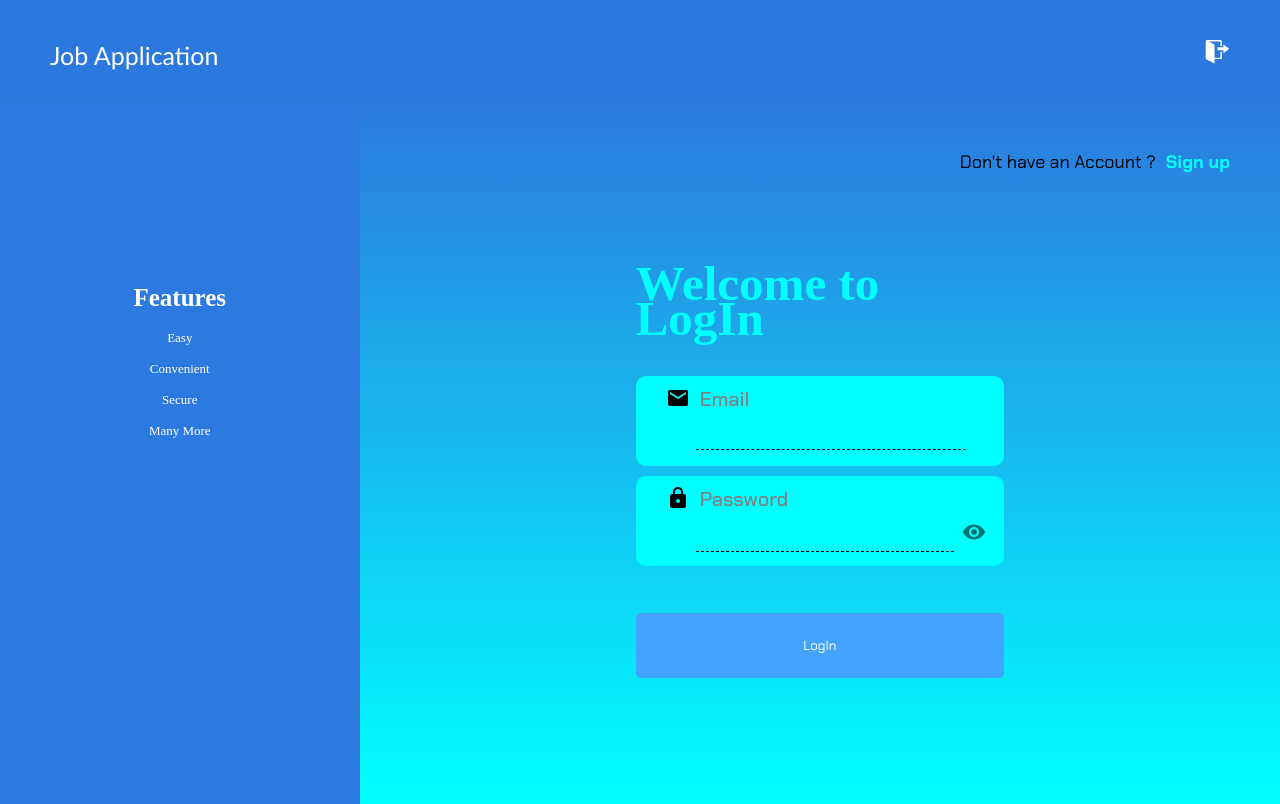
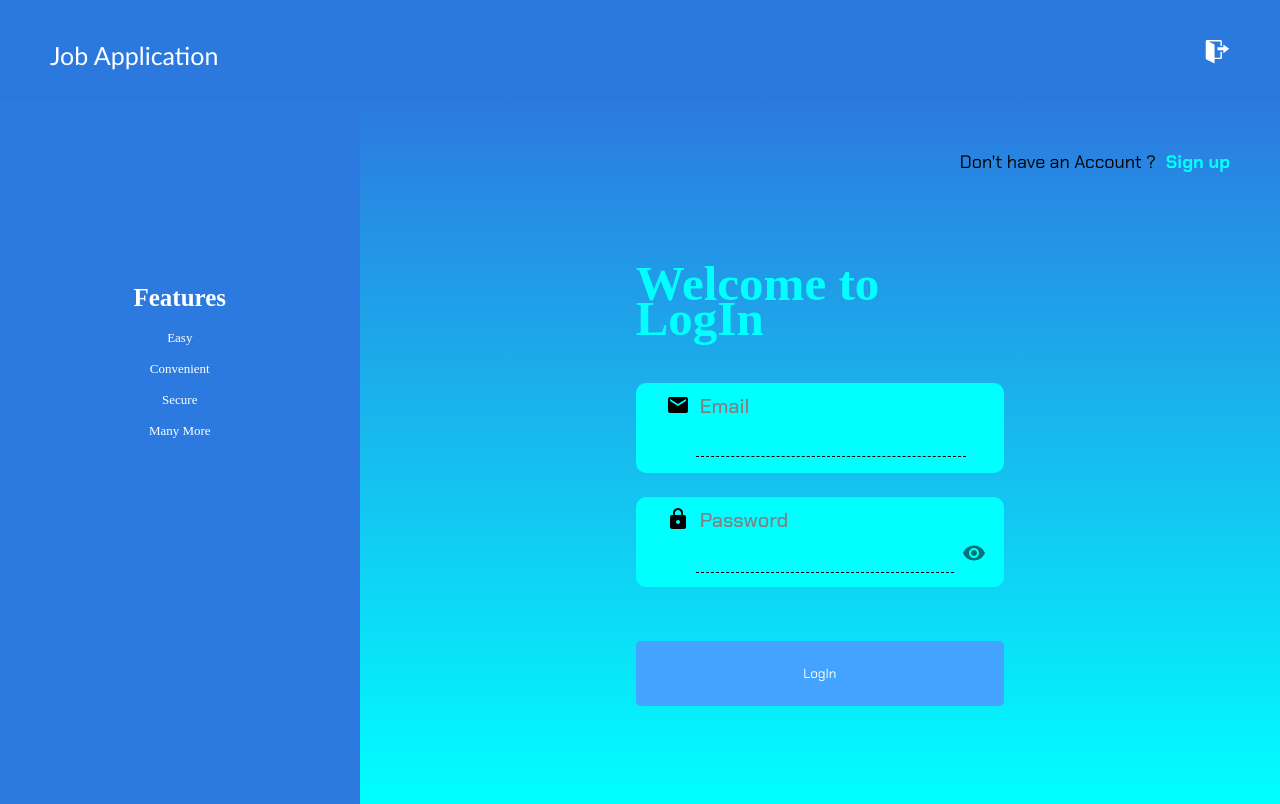
Before and after one commit to prabhatk850/jobapplication, a React (Vite) app: page /Login in a window 1280 px wide. Built offline with nearby package versions, Linux system fonts and the light colour scheme; a web font is replaced by a local one.

Commit message:
Login Page Update

```diff
--- a/src/Component/Auth/login.jsx
+++ b/src/Component/Auth/login.jsx
@@ -113,7 +113,7 @@ const Email = styled(InputText)`
 `;
 const SingUpInputStyle = styled.div`
   height: 70px;
-  margin: 5px 0;
+  margin: 12px 0;
   overflow: hidden;
   opacity: 1;
   border-radius: 10px;
```
